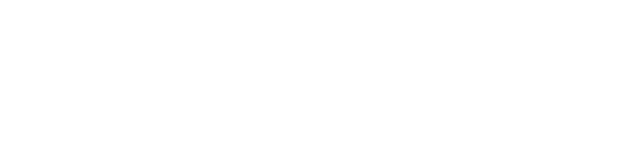
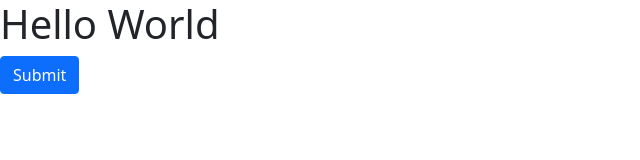
Before and after one commit to Hafizul000/boostrap-partice, a plain HTML site: page index.html in a window 1280 px wide. Shown: the whole page, without its empty margins (0-640 px from the left). Drawn offline with nearby package versions, Linux system fonts and the light colour scheme.

Commit message:
bootstrap partice

```diff
--- a/index.html
+++ b/index.html
@@ -4,9 +4,12 @@
     <meta charset="UTF-8">
     <meta http-equiv="X-UA-Compatible" content="IE=edge">
     <meta name="viewport" content="width=device-width, initial-scale=1.0">
-    <title>Boostrap</title>
+    <link href="https://cdn.jsdelivr.net/npm/bootstrap@5.1.3/dist/css/bootstrap.min.css" rel="stylesheet" integrity="sha384-1BmE4kWBq78iYhFldvKuhfTAU6auU8tT94WrHftjDbrCEXSU1oBoqyl2QvZ6jIW3" crossorigin="anonymous">
+    <script src="https://cdn.jsdelivr.net/npm/bootstrap@5.1.3/dist/js/bootstrap.bundle.min.js" integrity="sha384-ka7Sk0Gln4gmtz2MlQnikT1wXgYsOg+OMhuP+IlRH9sENBO0LRn5q+8nbTov4+1p" crossorigin="anonymous"></script>
+    <title>Bootstrap</title>
 </head>
 <body>
-
+    <h1 class="bg dark">Hello World</h1>
+    <button class="btn btn-primary">Submit</button>
 </body>
 </html>
```
